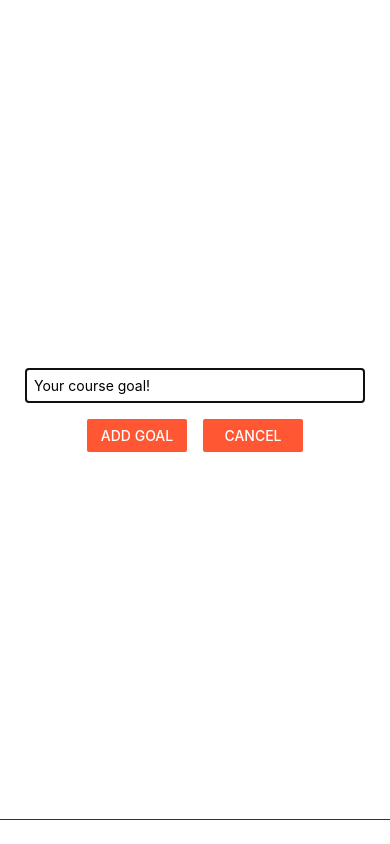
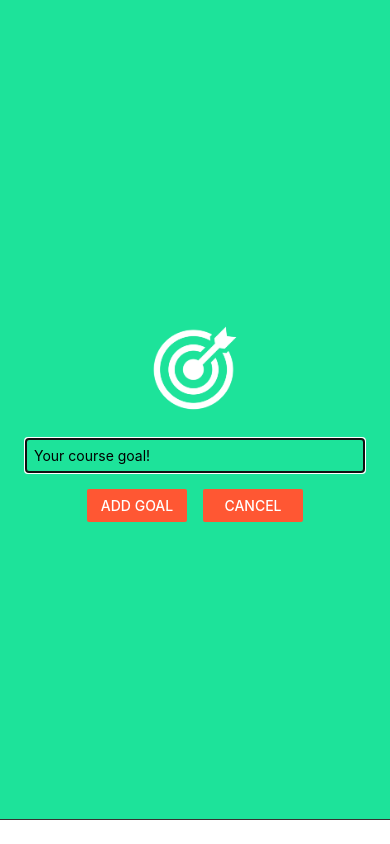
Before and after one commit to Code4Blessings/Goals-App, a React Native app: screen / in a window 390 px wide. Both pictures are taken after a click on the button "ADD NEW GOAL". Built offline with nearby package versions, Linux system fonts and the light colour scheme.

Commit message:
Added styling to the modal

```diff
--- a/App.js
+++ b/App.js
@@ -13,16 +13,21 @@ export default function App() {
     setModalIsVisible(true);
   }
 
+  function endAddGoalHandler() {
+    setModalIsVisible(false);
+  }
+
   function addGoalHandler(enteredGoalText) {
     setCourseGoals((currentCourseGoals) => [
       ...currentCourseGoals,
       {text: enteredGoalText, key: Math.random().toString()}
       //The key prop is required for FlatList to work properly. It is used to identify each item in the list. It must be a string.
     ]);
+    endAddGoalHandler();
   };
 
   function deleteGoalHandler(id) {
-    setCourseGoals(currentCourseGoals => {
+    setCourseGoals((currentCourseGoals) => {
       return currentCourseGoals.filter((goal) => goal.id !== id);
     });
   };
@@ -35,7 +40,8 @@ export default function App() {
         onPress={startAddGoalHandler} />
       <GoalInput
         visible={modalIsVisible}
-        addGoal={addGoalHandler}/>
+        addGoal={addGoalHandler}
+        onCancel={endAddGoalHandler} />
       <View style={styles.goalsContainer}>
         <FlatList data={courseGoals} renderItem={(itemData) => {
           return (
--- a/components/GoalInput.js
+++ b/components/GoalInput.js
@@ -1,5 +1,5 @@
 import React, { useState } from 'react';
-import { View, TextInput, Button, StyleSheet, Modal } from 'react-native';
+import { View, TextInput, Button, StyleSheet, Modal, Image } from 'react-native';
 
 const GoalInput = (props) => {
   const [enteredGoalText, setEnteredGoalText] = useState('');
@@ -16,6 +16,9 @@ const GoalInput = (props) => {
     return (
       <Modal visible={props.visible} animationType='slide' >
         <View style={styles.inputContainer}>
+        <Image
+          source={require('../assets/Images/goal.png')}
+          style={styles.image} />
           <TextInput
             style={styles.textInput} placeholder='Your course goal!'
             onChangeText={goalInputHandler}
@@ -25,7 +28,10 @@ const GoalInput = (props) => {
                 <Button title='Add Goal' color='#FF5733' onPress={addGoalHandler}/>
               </View>
               <View style={styles.button}>
-                <Button title='Cancel' color='#FF5733' />
+                <Button
+                  title='Cancel'
+                  color='#FF5733'
+                  onPress={props.onCancel} />
               </View>
             </View>
 
@@ -43,6 +49,13 @@ const styles = StyleSheet.create({
     borderBottomWidth: 1,
     padding: 25,
     borderBottomColor: '#373231',
+    backgroundColor: '#1DE39A',
+  },
+  image: {
+    width: 100,
+    height: 100,
+    margin: 20,
+
   },
   textInput: {
     width: '100%',
```
Also changed, not shown: assets/Images/goal.png (added).
